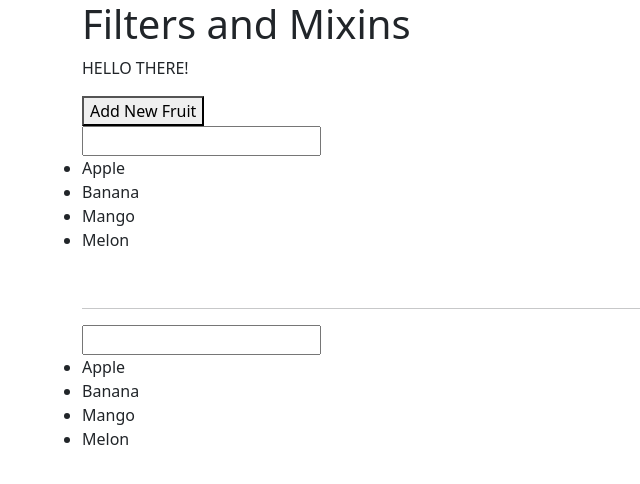
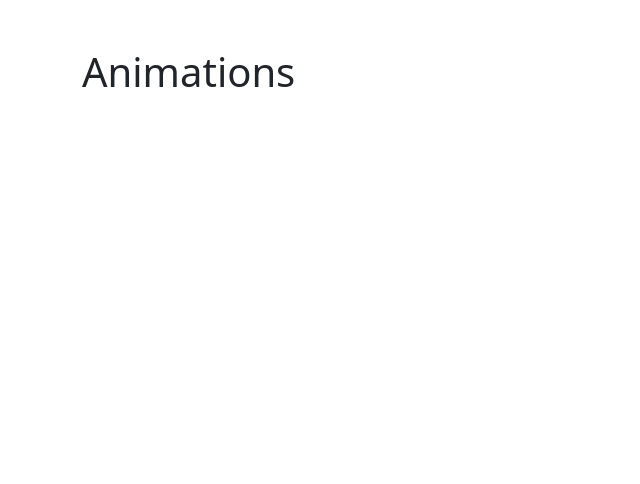
Before and after one commit to OmarHegazi94/Vuejs-Practice, a Vue app: page / in a window 1280 px wide. Shown: the top 484 px of the page, without its empty margins (0-640 px from the left). Built offline with nearby package versions, Linux system fonts and the light colour scheme.

Commit message:
cleared new branch

```diff
--- a/src/App.vue
+++ b/src/App.vue
@@ -1,39 +1,17 @@
 <template>
-    <div class="container">
+    <div class="container mt-5">
         <div class="row">
             <div class="col-12">
-                <h1>Filters and Mixins</h1>
-                <p>{{ $filters.toUppercase(text) }}</p>
+                <h1>Animations</h1>
             </div>
         </div>
-
-        <button @click="fruits.push('Barries')">Add New Fruit</button>
-
-        <div class="row">
-            <div class="col-12">
-                <input type="text" v-model="filterText" />
-            </div>
-            <ul>
-                <li v-for="(fruit, index) in filteredFruits" :key="index">{{ fruit }}</li>
-            </ul>
-        </div>
-
-        <br />
-        <hr />
-        <appList></appList>
     </div>
 </template>
 
 <script>
-import List from "./components/List.vue";
-import { fruitMixin } from "./fruitMixin.js";
 
 export default {
     name: "App",
-    components: {
-        appList: List,
-    },
-    mixins: [fruitMixin],
     data() {
         return {
             text: "Hello there!",
--- a/src/components/List.vue
+++ /dev/null
@@ -1,21 +0,0 @@
-<template>
-    <div class="row">
-        <div class="col-12">
-            <input type="text" v-model="filterText" />
-        </div>
-        <ul>
-            <li v-for="(fruit, index) in filteredFruits" :key="index">{{ fruit }}</li>
-        </ul>
-    </div>
-</template>
-
-<script>
-import { fruitMixin } from '../fruitMixin.js'
-export default {
-    name: "List",
-    mixins: [fruitMixin],
-    created() {
-        console.log('Inside List Created Component');
-    }
-};
-</script>
--- a/src/fruitMixin.js
+++ /dev/null
@@ -1,18 +0,0 @@
-export const fruitMixin = {
-    data() {
-        return {
-            fruits: ["Apple", "Banana", "Mango", "Melon"],
-            filterText: "",
-        };
-    },
-    computed: {
-        filteredFruits() {
-            return this.fruits.filter((element) => {
-                return element.toLowerCase().match(this.filterText);
-            });
-        },
-    },
-    created() {
-        console.log('created')
-    }
-};
--- a/src/main.js
+++ b/src/main.js
@@ -6,16 +6,4 @@ import "bootstrap/dist/css/bootstrap.css";
 
 const app = createApp(App);
 
-app.config.globalProperties.$filters = {
-    toUppercase(value) {
-        return value.toUpperCase();
-    },
-};
-
-app.mixin({
-    created() {
-        console.log('global mixin created hook')
-    }
-});
-
 app.mount("#app");
```
